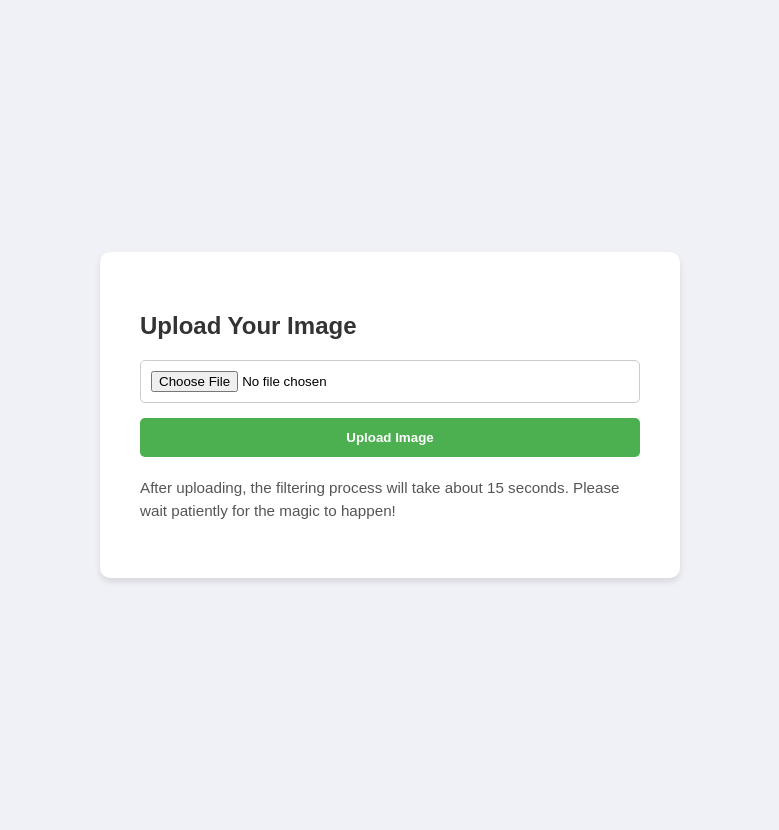
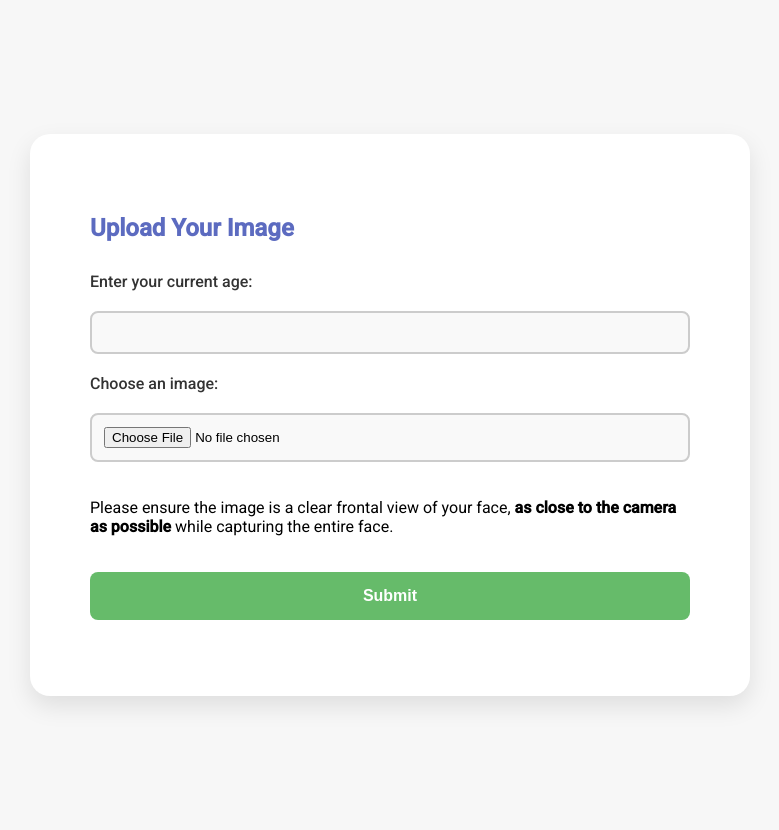
Before and after one commit to yaaraaa1/thesis-web-app, a Flask app: template templates/index.html in a window 1280 px wide. Shown: the whole page, without its empty margins (250-1029 px from the left). Run offline with Flask 3, Linux system fonts and the light colour scheme; the template is opened without the code that fills it, so the values that code supplies are empty.

Commit message:
Added files from pythonanywhere

```diff
--- a/app.py
+++ b/app.py
@@ -1,54 +1,106 @@
+import os
+from io import BytesIO
 import replicate
-from flask import Flask, render_template, request, redirect
+from flask import Flask, render_template, request, redirect, make_response, url_for
 from werkzeug.utils import secure_filename
-import os
+import numpy as np
+import requests
+from PIL import Image, ImageSequence
 
 REPLICATE_API_TOKEN = os.environ.get('REPLICATE_API_TOKEN')
 
 app = Flask(__name__)
 
-UPLOAD_FOLDER = 'uploads'
+UPLOAD_FOLDER = os.path.join('thesis-web-app/static', 'uploads')
 app.config['UPLOAD_FOLDER'] = UPLOAD_FOLDER
 if not os.path.exists(UPLOAD_FOLDER):
     os.makedirs(UPLOAD_FOLDER)
 
+def load_image(image_path):
+    response = requests.get(image_path)
+    response.raise_for_status()
+    img_data = BytesIO(response.content)
+    img = Image.open(img_data)
+    return np.array(img)
 
-@app.route('/')
-def home():
-    return render_template('index.html')
+@app.errorhandler(404)
+def page_not_found(e):
+    """User requested an invalid path"""
+    html = render_template('error.html',errormsg='Page not found.'), 404
+    response = make_response(html)
+    return response
 
-@app.route('/upload', methods=['GET','POST'])
-def upload_file():
+@app.route('/<condition>')
+def home(condition):
+    html = render_template('index.html',condition=condition)
+    response = make_response(html)
+    return response
+
+@app.route('/upload/<condition>', methods=['GET','POST'])
+def upload_file(condition):
     if 'file' not in request.files:
-        return 'No file part'
+        print("error")
     file = request.files['file']
     if file.filename == '':
-        return 'No selected file'
+        print("error")
+    start_age = request.form.get('age', type=int)
     if file:
-        # Ensure filename is secure
         filename = secure_filename(file.filename)
         filepath = os.path.join(app.config['UPLOAD_FOLDER'], filename)
         file.save(filepath)
-        with open(filepath, "rb") as file:
-            url = transform_image(file)
-        os.remove(filepath)
-        return redirect(url)
+        response = ''
+        if condition == "895682":
+            try:
+                with open(filepath, "rb") as file:
+                   response = transform_image(file, "70", condition)
+                os.remove(filepath)
+                return redirect(response)
+            except Exception as e:
+                html = render_template('error.html', errormsg=str(e)), 500
+                return make_response(html)
+        elif condition == "604584":
+            try:
+                with open(filepath, "rb") as file:
+                    response = transform_image(file, "default", condition)
+                os.remove(filepath)
+                print(response)
+                gif = download_gif(response)
+                start_frame = round(start_age/10)
+                print(start_frame)
+                end_frame = 7
+                gif_path = os.path.join(app.config['UPLOAD_FOLDER'], 'progression.gif')  # Ensure this path is within your static directory
+                trim_gif(gif, start_frame, end_frame, gif_path)
+                return redirect(url_for('static', filename='uploads/progression.gif'))
+            except Exception as e:
+                html = render_template('error.html', errormsg=str(e)), 500
+                return make_response(html)
+        return redirect(response)
 
-def transform_image(url):
-    # Use the Replicate API to transform the image
-    # Assuming your environment variable is correctly set,
-    # the client will automatically use your API token.
+def download_gif(gif_url):
+    """Download a GIF from a URL."""
+    response = requests.get(gif_url)
+    return Image.open(BytesIO(response.content))
+
+def trim_gif(gif, start_frame, end_frame, output_path):
+    total_frames = sum(1 for _ in ImageSequence.Iterator(gif))
+    print(f"Total frames in the GIF: {total_frames}")
+    """Trim a GIF to only include frames within a specified range and save the result."""
+    frames = [frame.copy() for i, frame in enumerate(ImageSequence.Iterator(gif)) if start_frame <= i <= end_frame]
+    frames[0].save(output_path, save_all=True, append_images=frames[1:], optimize=False, duration=gif.info['duration'], loop=0)
+
+def transform_image(url, target_age, condition):
     try:
         output = replicate.run(
             "yuval-alaluf/sam:9222a21c181b707209ef12b5e0d7e94c994b58f01c7b2fec075d2e892362f13c",
             input={
                 "image": url,
-                "target_age": "70"
+                "target_age": target_age
             }
         )
-        return output  # Assuming 'url' is the key for the image URL in the output
+        return output
     except Exception:
-        return "/error"  # Return error message if API call fails
+        html = render_template('error.html', errormsg='No face detected. Please go back to the previous page and try again!'), 404
+        return make_response(html)
 
 if __name__ == '__main__':
     app.run(debug=True)
--- a/templates/index.html
+++ b/templates/index.html
@@ -4,10 +4,11 @@
     <meta charset="UTF-8">
     <meta name="viewport" content="width=device-width, initial-scale=1.0">
     <title>Upload Your Image</title>
+    <link href="https://fonts.googleapis.com/css2?family=Roboto:wght@400;500&display=swap" rel="stylesheet">
     <style>
         body {
-            font-family: 'Arial', sans-serif;
-            background-color: #f0f0f7;
+            font-family: 'Roboto', sans-serif;
+            background-color: #f7f7f7;
             display: flex;
             justify-content: center;
             align-items: center;
@@ -17,55 +18,84 @@
         }
         .container {
             background-color: #fff;
-            padding: 40px;
-            border-radius: 10px;
-            box-shadow: 0 4px 6px rgba(0,0,0,0.1);
+            padding: 60px; /* Increased padding */
+            border-radius: 20px; /* More pronounced rounded corners */
+            box-shadow: 0 10px 25px rgba(0,0,0,0.1);
             width: 100%;
-            max-width: 500px; /* Max width for larger screens */
+            max-width: 600px; /* Slightly wider for more space */
+            margin: 20px; /* Added some margin */
         }
         h2 {
-            color: #333;
-            margin-bottom: 20px; /* Added spacing below the header */
+            color: #5c6bc0; /* More colorful heading */
+            margin-bottom: 30px; /* Increased spacing */
         }
         form {
             display: flex;
             flex-direction: column;
-            gap: 15px; /* Spacing between form elements */
+            gap: 20px; /* Increased spacing */
         }
+        label {
+            color: #333;
+            font-weight: 500; /* Bolder labels */
+        }
+        input[type="number"],
         input[type="file"] {
-            border: 1px solid #ccc;
-            padding: 10px;
-            border-radius: 5px;
+            border: 2px solid #ccc;
+            padding: 12px; /* Larger padding */
+            border-radius: 8px; /* Rounded corners */
+            background-color: #f9f9f9; /* Slight background color */
         }
-        input[type="submit"] {
+        button[type="submit"] {
             cursor: pointer;
-            background-color: #4CAF50; /* Changed color for more visibility */
+            background-color: #66bb6a; /* More vibrant button color */
             color: white;
             border: none;
-            padding: 12px 20px; /* Larger padding for a better touch area */
-            border-radius: 5px;
-            font-weight: bold; /* Make the text a bit bolder */
+            padding: 15px 20px; /* Increased padding */
+            border-radius: 8px; /* Rounded button */
+            font-weight: bold;
             transition: background-color 0.3s ease;
+            font-size: 16px; /* Larger font */
         }
-        input[type="submit"]:hover {
-            background-color: #45a049; /* Darker green on hover */
+        button[type="submit"]:hover {
+            background-color: #57a05a; /* Darker on hover */
         }
         .description {
-            margin-top: 20px; /* Increased spacing above the description */
-            font-size: 0.95rem;
-            color: #555;
-            line-height: 1.5; /* Improved line height for readability */
+            margin-top: 30px; /* More space above the description */
+            font-size: 1rem;
+            color: #666;
+            line-height: 1.6;
+        }
+        .loading-icon {
+            display: none; /* Keeps the icon hidden by default */
+            width: 50px; /* Adjust size as needed */
+            height: 50px; /* Adjust size as needed */
+            margin: 0 auto 20px; /* Adds spacing below the icon and centers it horizontally */
         }
     </style>
 </head>
 <body>
     <div class="container">
+        <img src="static/loading.gif" id="loadingIcon" class="loading-icon hidden" alt="Loading..." style="display: none;">
         <h2>Upload Your Image</h2>
-        <form action="/upload" method="post" enctype="multipart/form-data">
-            <input type="file" name="file">
-            <input type="submit" value="Upload Image">
+        <form id="uploadForm" action="/upload/{{condition}}" method="post" enctype="multipart/form-data" onsubmit="return handleSubmit()">
+            <label for="age">Enter your current age:</label>
+            <input type="number" id="age" name="age" min="0" max="50" required>
+            <label for="file">Choose an image:</label>
+            <input type="file" id="file" name="file" required>
+            <p class="instructions">Please ensure the image is a clear frontal view of your face, <b>as close to the camera as possible</b> while capturing the entire face.</p>
+            <button type="submit">Submit</button>
         </form>
-        <p class="description">After uploading, the filtering process will take about 15 seconds. Please wait patiently for the magic to happen!</p>
+        <p id="confirmationMessage" class="hidden"></p>
     </div>
+    <script>
+        function handleSubmit() {
+            var loadingIcon = document.getElementById("loadingIcon");
+            loadingIcon.style.display = "block"; // Make the loading icon visible
+
+            var messageElement = document.getElementById("confirmationMessage");
+            messageElement.innerText = "Submitted! Please wait patiently for the magic to happen - it will take about 30 seconds.";
+            messageElement.classList.remove("hidden");
+        }
+    </script>
 </body>
 </html>
```
Also changed, not shown: templates/error.html (added, +54 -0 lines), static/loading.gif (added), 1 other file.
